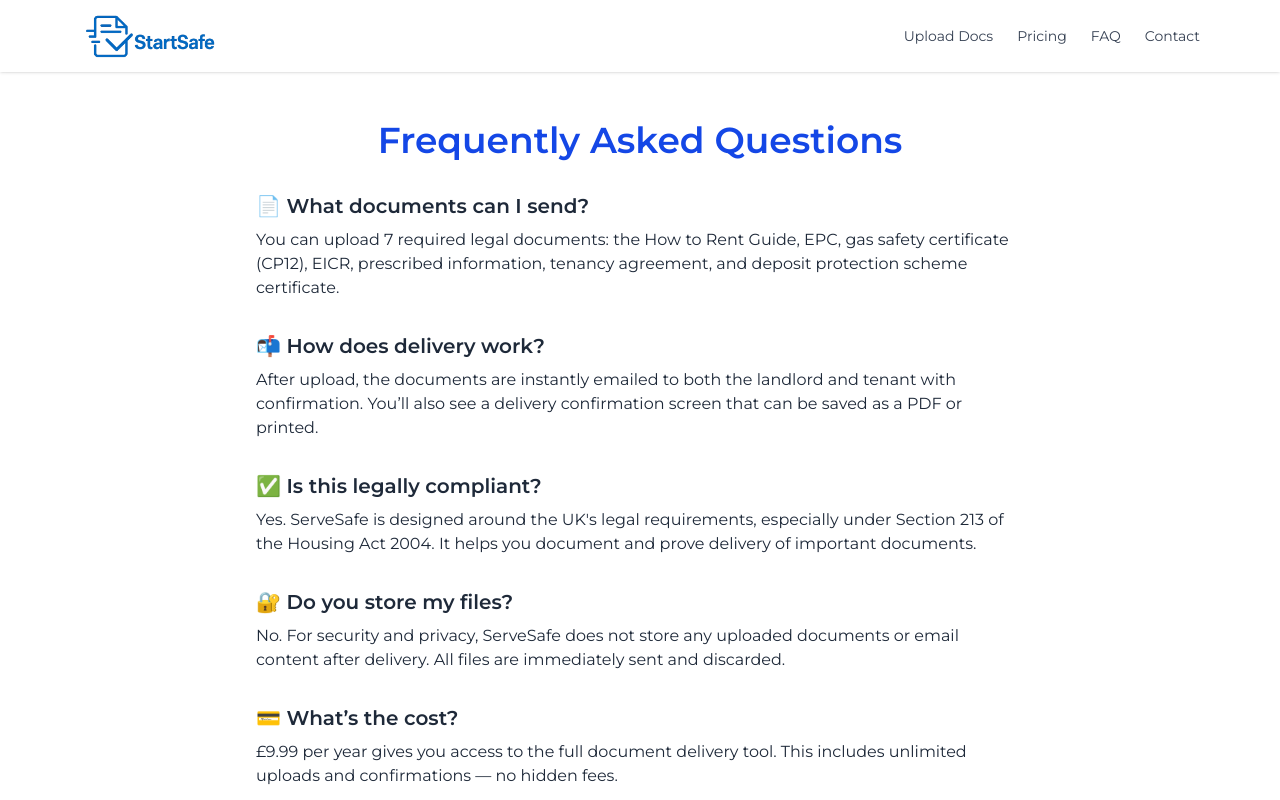
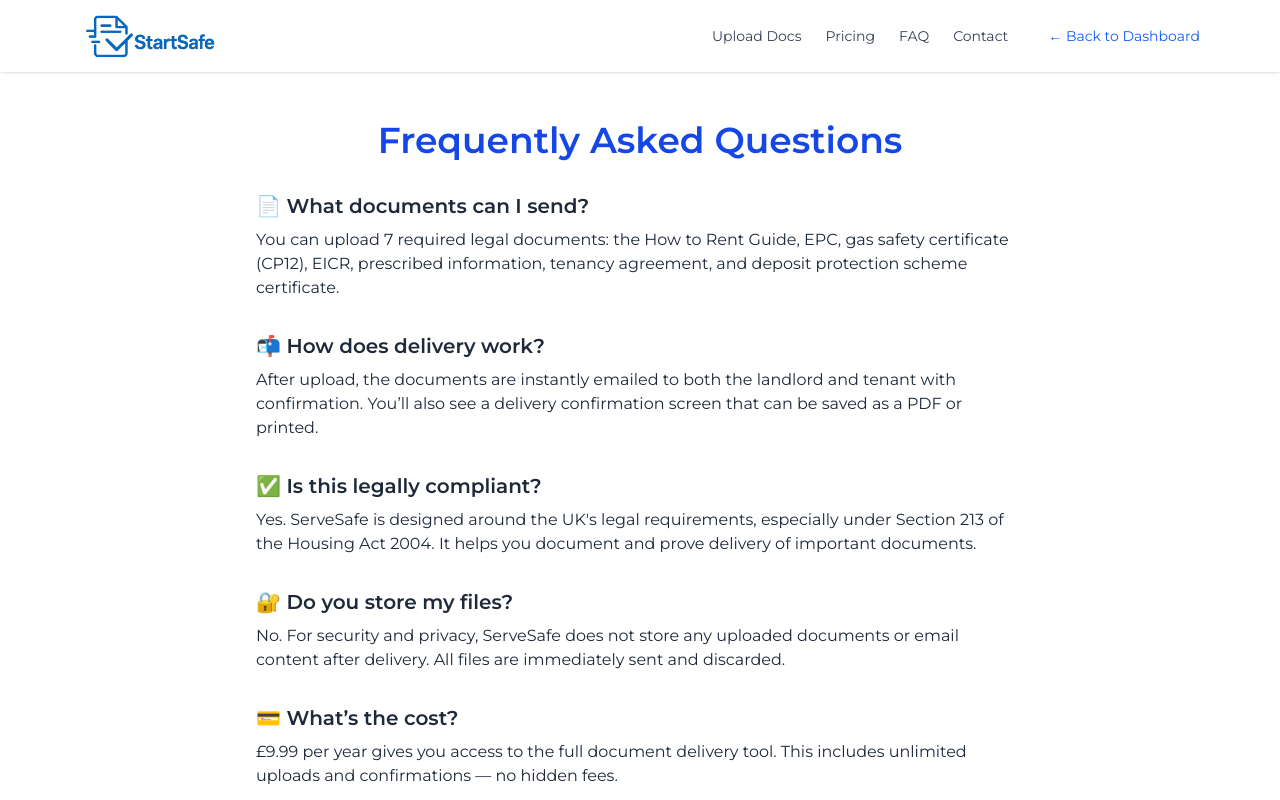
Before and after one commit to RobertMcCarthy1999/serve-safe, a Next.js app: page /faq in a window 1280 px wide. Shown: the top 800 px of the page. Built offline with nearby package versions, Linux system fonts and the light colour scheme.

Commit message:
Add Back to Dashboard link and visual tweaks

```diff
--- a/src/app/components/NavBar.js
+++ b/src/app/components/NavBar.js
@@ -17,11 +17,12 @@ export default function NavBar() {
         </Link>
 
         {/* Desktop nav */}
-        <div className="hidden md:flex space-x-6 text-sm font-medium">
+        <div className="hidden md:flex space-x-6 text-sm font-medium items-center">
           <Link href="/startsafe/send" className="text-gray-700 hover:text-blue-600">Upload Docs</Link>
           <Link href="/pricing" className="text-gray-700 hover:text-blue-600">Pricing</Link>
           <Link href="/faq" className="text-gray-700 hover:text-blue-600">FAQ</Link>
           <Link href="/contact" className="text-gray-700 hover:text-blue-600">Contact</Link>
+          <Link href="/" className="text-blue-600 hover:underline ml-4">← Back to Dashboard</Link>
         </div>
 
         {/* Mobile menu button */}
@@ -37,10 +38,11 @@ export default function NavBar() {
       {/* Mobile menu */}
       {menuOpen && (
         <div className="md:hidden px-6 pb-4 space-y-3 text-sm font-medium">
-          <Link href="/send" className="block text-gray-700 hover:text-blue-600">Upload Docs</Link>
+          <Link href="/startsafe/send" className="block text-gray-700 hover:text-blue-600">Upload Docs</Link>
           <Link href="/pricing" className="block text-gray-700 hover:text-blue-600">Pricing</Link>
           <Link href="/faq" className="block text-gray-700 hover:text-blue-600">FAQ</Link>
           <Link href="/contact" className="block text-gray-700 hover:text-blue-600">Contact</Link>
+          <Link href="/" className="block text-blue-600 hover:underline">← Back to Dashboard</Link>
         </div>
       )}
     </nav>
```
